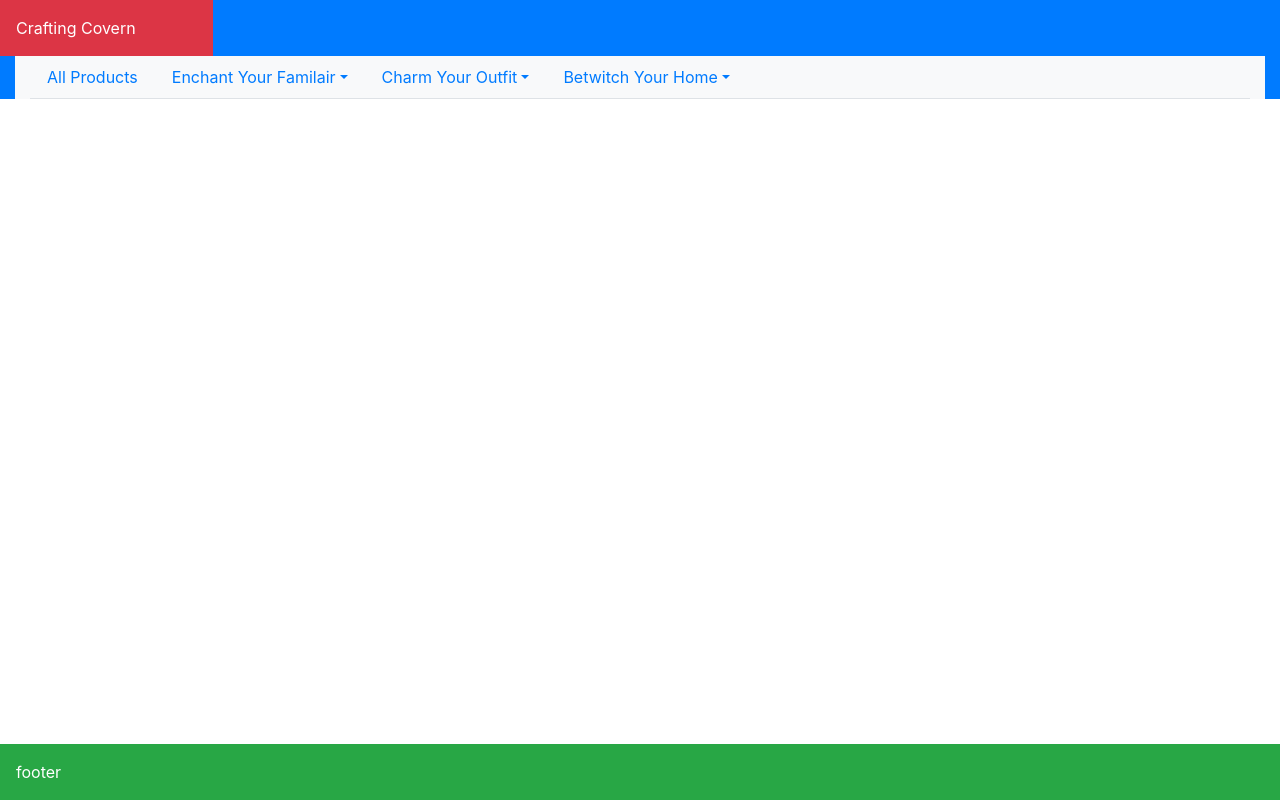
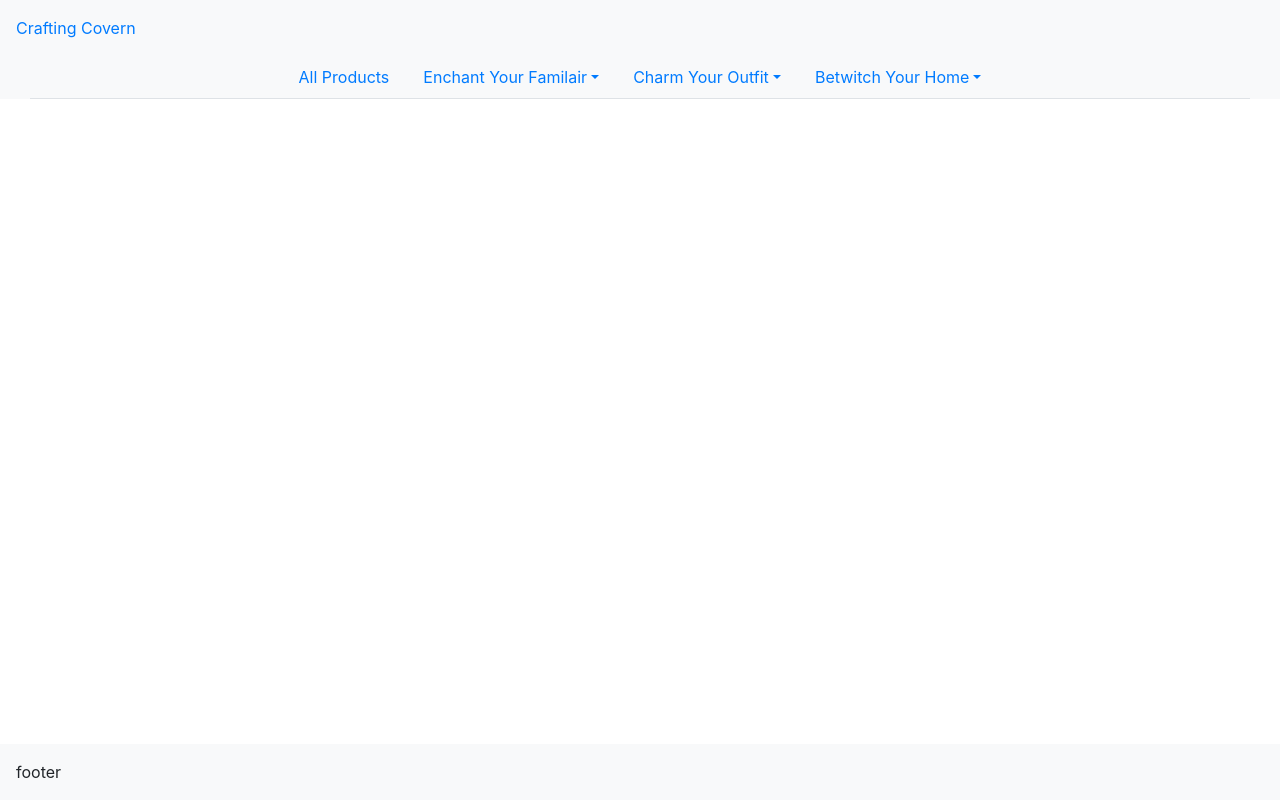
Before and after one commit to LaurieAnderson92/CraftingCovern, a Django app: page / in a window 1280 px wide. Run offline with Django 3.2, Linux system fonts and the light colour scheme; some libraries are stand-ins or nearby versions.

Commit message:
style: apply bg-light to base template

```diff
--- a/templates/base.html
+++ b/templates/base.html
@@ -1,3 +1,6 @@
+{% url 'account_login' as login_url %}
+{% url 'account_signup' as signup_url %}
+{% url 'account_logout' as logout_url %}
 <!DOCTYPE html>
 <html lang="en">
 <head>
@@ -14,18 +17,17 @@
     <title>Crafting Covern</title>
 </head>
 <body>
-    <header class="container-fluid bg-primary">
+    <header class="container-fluid bg-light">
         <!-- Logo, Search Bar, Account -->
         <div class="row">
-            <div class="col-2 p-3 bg-danger text-white">
-                Crafting Covern
+            <div class="col-2 p-3 bg-light">
+                <a href="{% url 'home' %}" class="text-decoration-none">Crafting Covern</a>
             </div>
-
         </div>
         <!-- Product Navigation Bar -->
         <nav class="bg-light  col-12">
-            <ul class="nav nav-tabs jh">
-                <a class="nav-link" href="#" role="button" aria-haspopup="true" aria-expanded="false">All Products</a>
+            <ul class="nav nav-tabs justify-content-center">
+                <a class="nav-link" href="{% url 'products_all' %}" role="button" aria-haspopup="true" aria-expanded="false">All Products</a>
                 <li class="nav-item dropdown">
                     <a class="nav-link dropdown-toggle" data-toggle="dropdown" href="#" role="button" aria-haspopup="true" aria-expanded="false">Enchant Your Familair</a>
                     <div class="dropdown-menu">
@@ -64,9 +66,9 @@
 
     {% endblock content %}
 
-    <footer class="bg-success fixed-bottom">
+    <footer class="bg-light fixed-bottom">
         <!-- footer -->
-        <div class="p-3 text-white">footer</div>
+        <div class="p-3">footer</div>
     </footer>
     {% block corejs %}
         <script src="https://kit.fontawesome.com/e9c73d7092.js" crossorigin="anonymous"></script>
```
Also changed, not shown: db.sqlite3.
